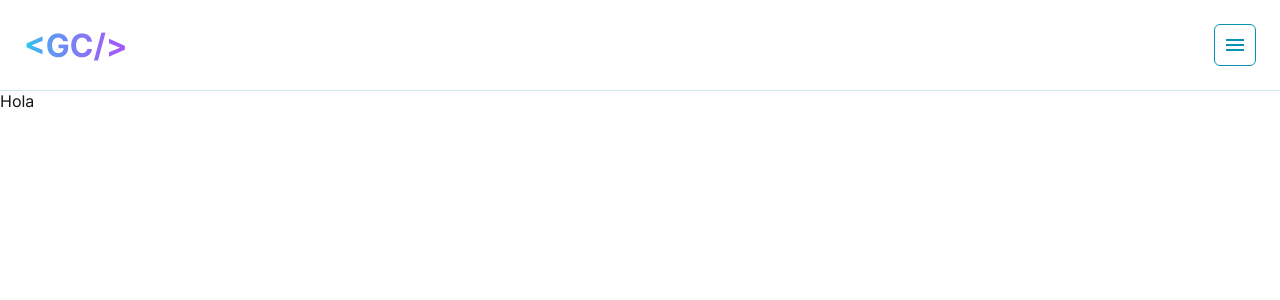
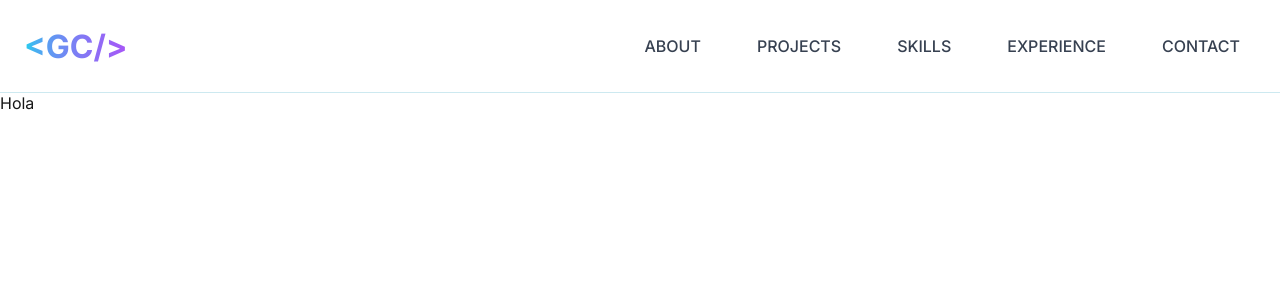
Before and after one commit to vigacv/portfolio, a Next.js app: page / in a window 1280 px wide. Shown: the top 300 px of the page. Built offline with nearby package versions, Linux system fonts and the light colour scheme.

Commit message:
desktop menu done

```diff
--- a/src/app/components/header.module.css
+++ b/src/app/components/header.module.css
@@ -18,6 +18,10 @@
   background-clip: text;
 }
 
+.header h1+nav {
+  display: none;
+}
+
 .header nav ul {
   display: flex;
   flex-direction: column;
@@ -30,6 +34,7 @@
 
 .header nav li {
   padding: 0.75rem 1rem;
+  align-content: center;
 }
 
 
@@ -38,6 +43,27 @@
   color: #374151;
   font-weight: 500;
   transition: color 0.2s;
+}
+
+.drawer nav ul {
+  display: flex;
+  flex-direction: column;
+  align-items: stretch;
+  height: 100%;
+}
+
+.drawer nav li {
+  padding: 0;
+  flex-grow: 1;
+  min-height: 2.5rem;
+  display: flex;
+}
+
+.drawer nav a {
+  display: flex;
+  align-items: center;
+  width: 100%;
+  padding: 0 1rem;
 }
 
 .header nav a:hover {
@@ -113,3 +139,26 @@
   cursor: pointer;
   margin-bottom: 1rem;
 }
+
+@media (min-width: 600px) {
+  .menuButton {
+    display: none;
+  }
+
+  .drawer {
+    display: none;
+  }
+
+  .drawerOverlay {
+    display: none;
+  }
+
+  .header h1+nav {
+    display: block;
+  }
+
+  .header nav ul {
+    flex-direction: row;
+    gap: 1.5rem;
+  }
+}
--- a/src/app/components/header.tsx
+++ b/src/app/components/header.tsx
@@ -9,6 +9,16 @@ export default function Header() {
     <header className={styles.header}>
       <h1 className={styles.title}>&lt;GC/&gt;</h1>
 
+      <nav aria-label='Main Navigation'>
+        <ul>
+          <li><a href="#">About</a></li>
+          <li><a href="#">Projects</a></li>
+          <li><a href="#">Skills</a></li>
+          <li><a href="#">Experience</a></li>
+          <li><a href="#">Contact</a></li>
+        </ul>
+      </nav>
+
       <button className={`${styles.menuButton} ${styles.button}`} onClick={() => setDrawerOpen(true)}>
         <span className="material-symbols-outlined">menu</span>
       </button>
@@ -16,8 +26,13 @@ export default function Header() {
         className={`${styles.drawerOverlay} ${drawerOpen ? styles.drawerOverlayVisible : styles.drawerOverlayHidden}`}
         onClick={() => setDrawerOpen(false)}
       >
-        <div className={`${styles.drawer} ${drawerOpen ? styles.drawerOpen : styles.drawerClosed}`}
-          onClick={e => e.stopPropagation()}>
+        <div
+          className={`${styles.drawer} ${drawerOpen ? styles.drawerOpen : styles.drawerClosed}`}
+          role='dialog'
+          aria-modal="true"
+          aria-label='Mobile Menu'
+          onClick={e => e.stopPropagation()}
+        >
           <div className={styles.drawerContent}>
             <button
               className={`${styles.button} ${styles.closeButton}`}
@@ -26,8 +41,8 @@ export default function Header() {
             >
               <span className="material-symbols-outlined">close</span>
             </button>
-            <nav>
-              <ul className={styles.navList}>
+            <nav aria-label='Main Navigation'>
+              <ul>
                 <li><a href="#">About</a></li>
                 <li><a href="#">Projects</a></li>
                 <li><a href="#">Skills</a></li>
```
